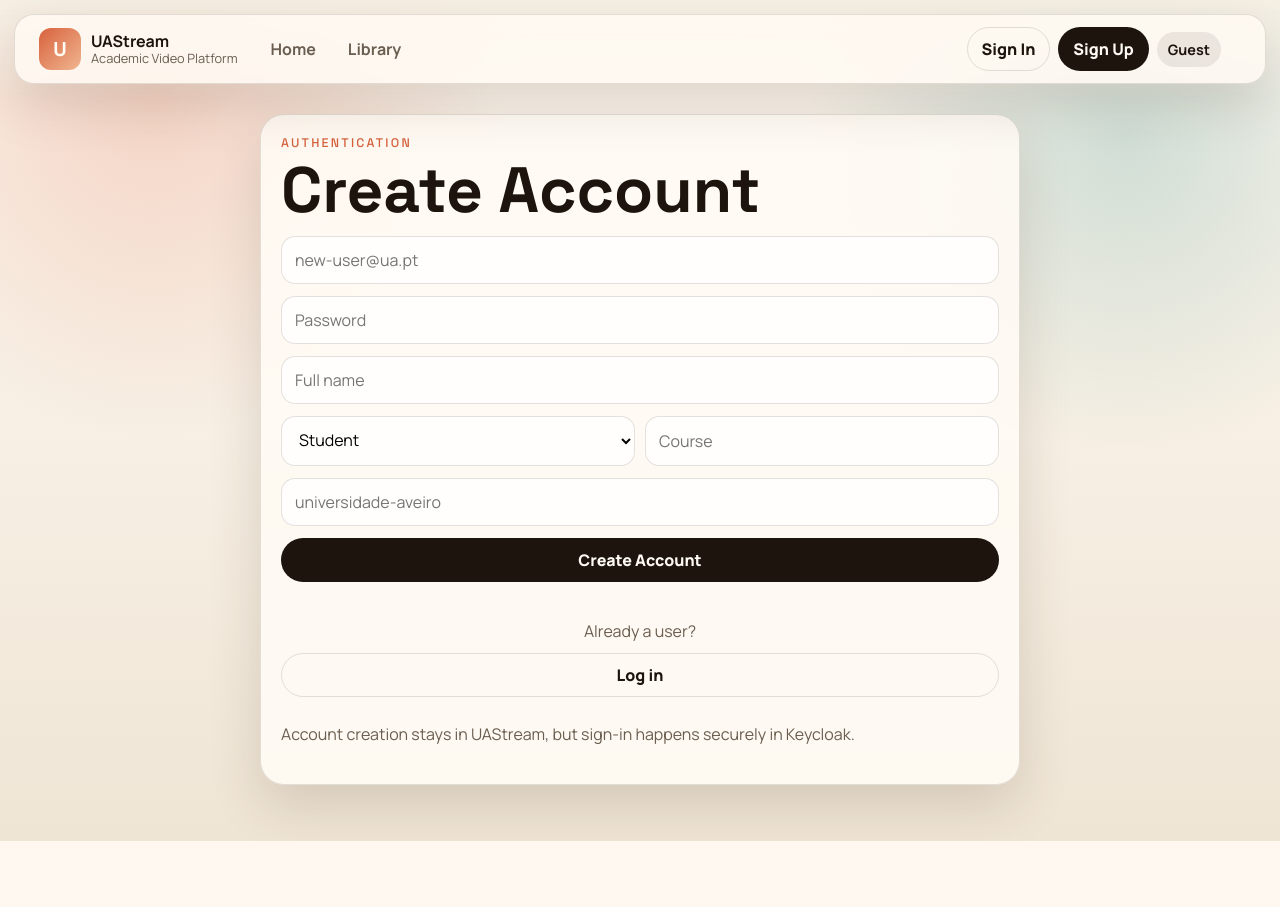
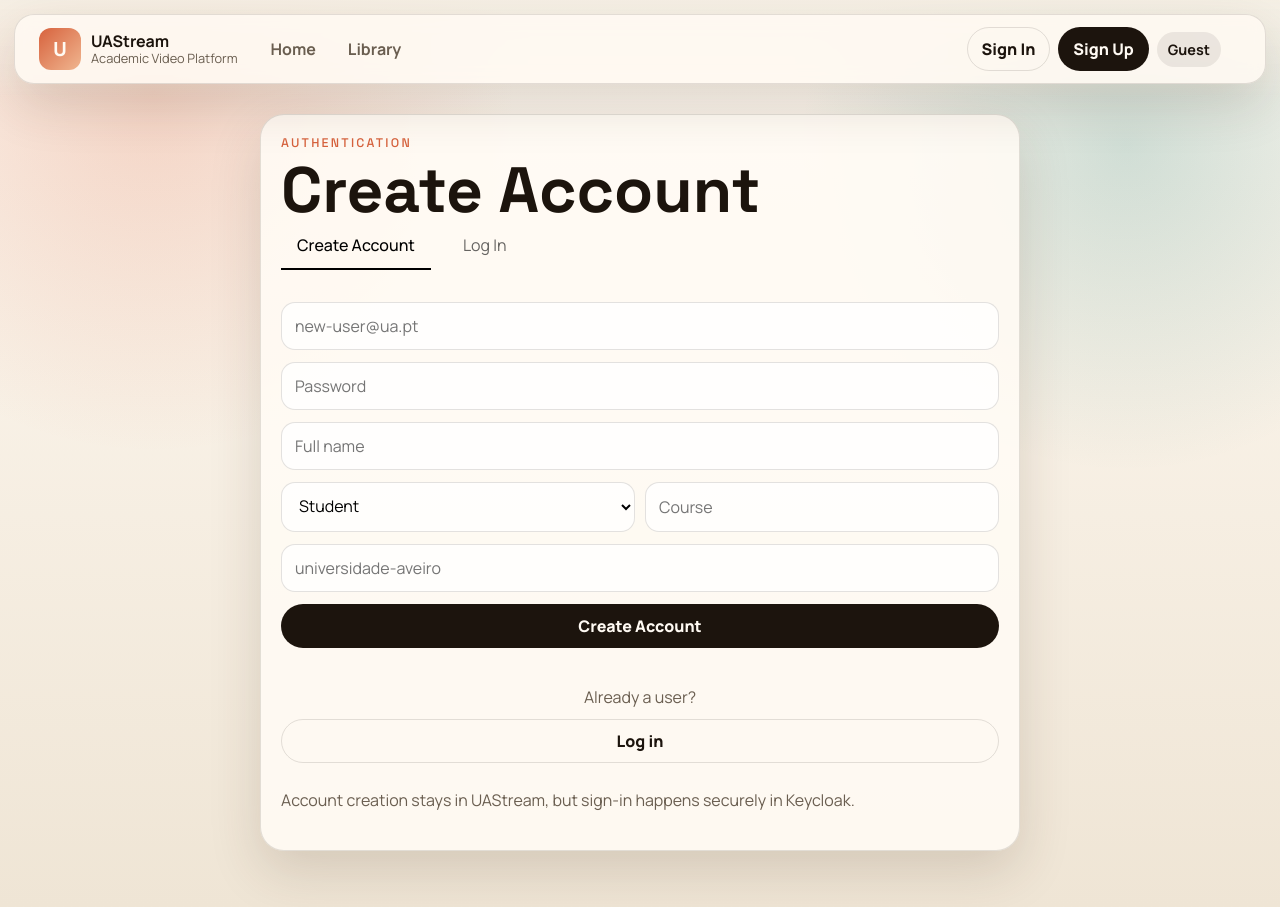
Before and after one commit to ayxor/egs, a Flask app: page /auth in a window 1280 px wide. Before the commit the page ends 841 px from the top, so only its background shows below. Run offline with Flask 3, Linux system fonts and the light colour scheme; some libraries are stand-ins or nearby versions.

Commit message:
feat(ui): update auth flow and docs

```diff
--- a/requirements.txt
+++ b/requirements.txt
@@ -4,3 +4,4 @@ psycopg2-binary>=2.9
 requests>=2.31
 gunicorn>=22.0
 flask-cors
+hvac
--- a/templates/auth.html
+++ b/templates/auth.html
@@ -10,6 +10,12 @@
       </div>
     </div>
 
+    <div class="auth-tabs" style="display: flex; gap: 1rem; margin-bottom: 2rem; border-bottom: 1px solid var(--border);">
+      <button data-auth-tab="register" class="active" style="background: none; border: none; padding: 0.75rem 1rem; cursor: pointer; border-bottom: 2px solid transparent; font-weight: 500;">Create Account</button>
+      <button data-auth-tab="login" style="background: none; border: none; padding: 0.75rem 1rem; cursor: pointer; border-bottom: 2px solid transparent; opacity: 0.6;">Log In</button>
+    </div>
+
+    <div data-auth-panel="register" class="auth-panel">
       <form id="register-form" class="form-grid">
         <input name="email" type="email" placeholder="new-user@ua.pt" required>
         <input name="password" type="password" placeholder="Password" required>
@@ -26,7 +32,7 @@
 
         <div style="text-align: center; margin-top: 1.5rem; display: flex; flex-direction: column; gap: 0.5rem;">
           <span class="muted">Already a user?</span>
-        <a class="button ghost" href="/auth/login" style="width: 100%;">Log in</a>
+          <a class="button ghost" href="#login" style="width: 100%;">Log in</a>
         </div>
       </form>
 
@@ -37,10 +43,28 @@
         </svg>
         <h2 style="margin-bottom: 0.5rem;">Success!</h2>
         <p class="muted" style="margin-bottom: 2rem;">Your account has been created. An email with further details may have been sent to you.</p>
-      <a class="button primary" href="/auth/login" style="width: 100%;">Log In with Keycloak</a>
+        <a class="button primary" href="#login" style="width: 100%;">Log In with Keycloak</a>
       </div>
 
       <p id="auth-status" class="muted" style="margin-top: 1.5rem;">Account creation stays in UAStream, but sign-in happens securely in Keycloak.</p>
+    </div>
+
+    <div data-auth-panel="login" class="auth-panel hidden">
+      <div style="text-align: center;">
+        <p class="muted" style="margin-bottom: 2rem;">Redirecting to secure login...</p>
+      </div>
+    </div>
   </article>
 </section>
+
+<style>
+  [data-auth-tab].active {
+    border-bottom-color: var(--primary) !important;
+    opacity: 1 !important;
+  }
+
+  [data-auth-panel].hidden {
+    display: none !important;
+  }
+</style>
 {% endblock %}
```
Also changed, not shown: config.py (+19 -3 lines), README.md. Lines whose indentation alone changed are shown as unchanged.
